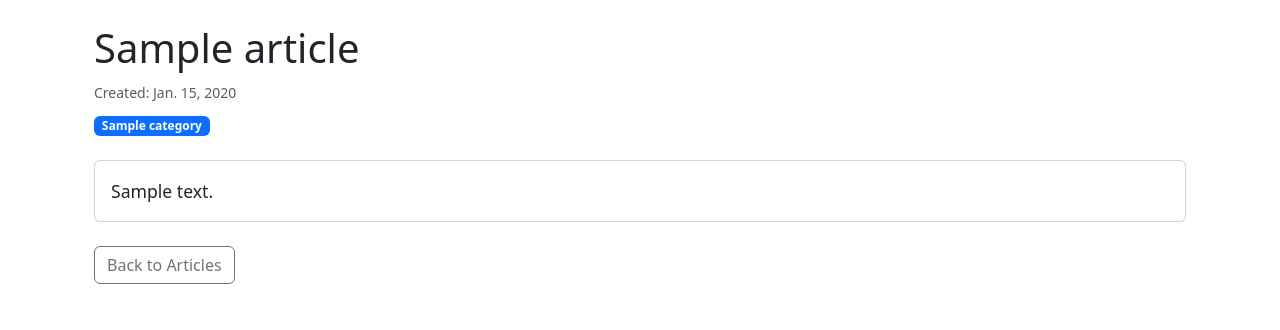
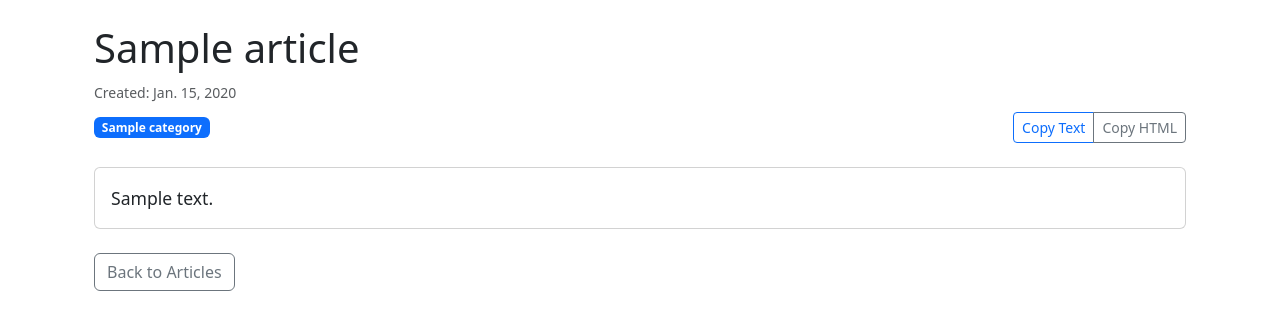
Before and after one commit to vertical-agent-solutions/blog-content-manager, a Django app: a page that uses templates/core/articles/detail.html in a window 1280 px wide. Shown: the part 56-386 px from the top of the page. Run offline with Django 5.2, Linux system fonts and the light colour scheme; tables that the repository leaves empty hold one stand-in row (values such as "Sample post"); some libraries are stand-ins or nearby versions.

Commit message:
Add copy generated content functionality

```diff
--- a/templates/core/articles/detail.html
+++ b/templates/core/articles/detail.html
@@ -11,8 +11,16 @@
                 <small class="ms-2">Updated: {{ article.updated_at|date }}</small>
             {% endif %}
         </div>
-        <div class="mt-2">
+        <div class="mt-2 d-flex justify-content-between align-items-center">
             <span class="badge bg-primary">{{ article.topic.category.name }}</span>
+            <div class="btn-group">
+                <button class="btn btn-outline-primary btn-sm" onclick="copyContent('text')">
+                    <i class="bi bi-files"></i> Copy Text
+                </button>
+                <button class="btn btn-outline-secondary btn-sm" onclick="copyContent('html')">
+                    <i class="bi bi-code-slash"></i> Copy HTML
+                </button>
+            </div>
         </div>
     </div>
 
@@ -22,8 +30,23 @@
         </div>
     </div>
 
+    {# Hidden containers for copy content #}
+    <div id="raw-html" style="display: none;">{{ article.content }}</div>
+
     <div class="mt-4">
         <a href="{% url 'core:article_list' %}" class="btn btn-outline-secondary">Back to Articles</a>
+    </div>
+
+    {# Copy Success Toast #}
+    <div class="position-fixed bottom-0 end-0 p-3" style="z-index: 11">
+        <div id="copyToast" class="toast align-items-center text-white bg-success border-0" role="alert" aria-live="assertive" aria-atomic="true">
+            <div class="d-flex">
+                <div class="toast-body">
+                    Content copied to clipboard!
+                </div>
+                <button type="button" class="btn-close btn-close-white me-2 m-auto" data-bs-dismiss="toast" aria-label="Close"></button>
+            </div>
+        </div>
     </div>
 </div>
 
@@ -44,6 +67,47 @@
 .article-content p {
     margin-bottom: 1.2rem;
 }
+
+/* Add Bootstrap Icons */
+@import url("https://cdn.jsdelivr.net/npm/bootstrap-icons@1.11.3/font/bootstrap-icons.css");
 </style>
 {% endblock %}
+
+{% block extra_js %}
+<script>
+function copyContent(type) {
+    let content;
+    if (type === 'html') {
+        // Get raw HTML
+        content = document.getElementById('raw-html').textContent;
+    } else {
+        // Get text content only
+        content = Array.from(document.querySelector('.article-content').children)
+            .map(el => el.textContent.trim())
+            .join('\n\n');
+    }
+
+    // Copy to clipboard
+    navigator.clipboard.writeText(content).then(() => {
+        // Show toast
+        const toast = new bootstrap.Toast(document.getElementById('copyToast'));
+        toast.show();
+    }).catch(err => {
+        console.error('Failed to copy content:', err);
+        alert('Failed to copy content. Please try again.');
+    });
+}
+
+// Initialize all toasts
+document.addEventListener('DOMContentLoaded', function() {
+    var toastElList = [].slice.call(document.querySelectorAll('.toast'));
+    toastElList.map(function(toastEl) {
+        return new bootstrap.Toast(toastEl, {
+            autohide: true,
+            delay: 2000
+        });
+    });
+});
+</script>
 {% endblock %}
+{% endblock %}
```
Also changed, not shown: README.md.
